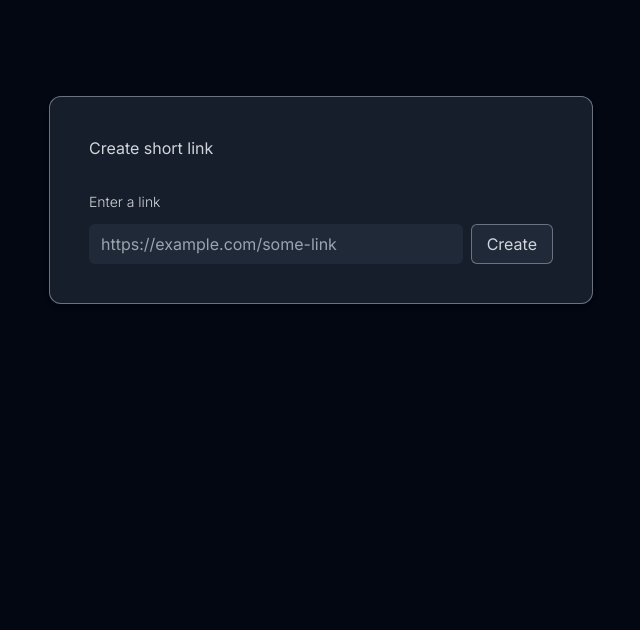
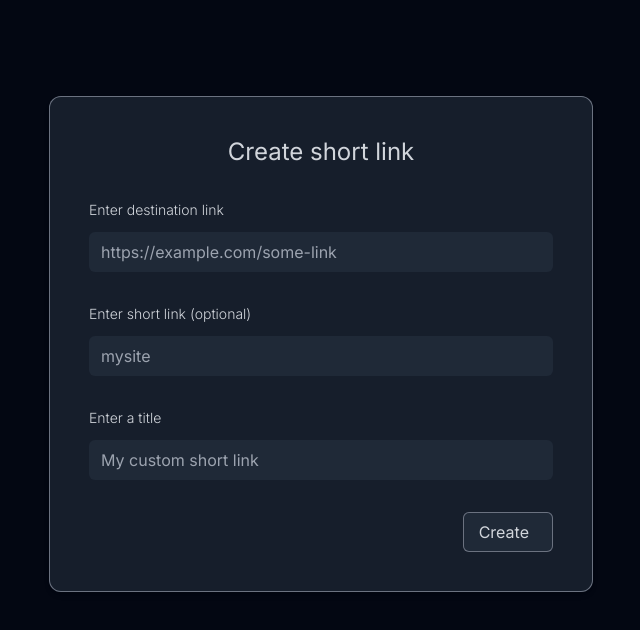
Before and after one commit to lucianoleyriaa/url-shortener, a Next.js app: page /shorten-link in a window 1280 px wide. Shown: the top 630 px of the page, without its empty margins (319-959 px from the left). Built offline with nearby package versions, Linux system fonts and the light colour scheme.

Commit message:
Feature: Add new fields to form

```diff
--- a/src/app/[link]/page.tsx
+++ b/src/app/[link]/page.tsx
@@ -12,7 +12,6 @@ export default async function LinkPage({ params }: Props) {
     return redirect(response.data?.url);
   }
 
-
-  // return redirect('http://localhost:3000/shorten-link')
+  return redirect(`${ process.env.HOST }/shorten-link`)
 
 }
--- a/src/components/Input.tsx
+++ b/src/components/Input.tsx
@@ -10,6 +10,7 @@ interface Props {
 export const Input = ({ type = 'text', onChange, placeholder, name }: Props) => {
   return (
     <input
+      name={ name }
       type={ type }
       onChange={ onChange }
       className="w-full py-2 px-3 rounded-md dark:bg-gray-800 dark:text-gray-300"
--- a/src/shortener/actions/shortener-actions.ts
+++ b/src/shortener/actions/shortener-actions.ts
@@ -4,25 +4,23 @@ import { errorHandler } from "@/lib/errors/errorHandler";
 import { NotFoundException } from "@/lib/errors/exceptions";
 import prisma from "@/lib/prisma";
 
-
-export const createShorUrl = async (url: string) => {
-
-  const getShortString = Math.random().toString(36).substring(2, 8);
-
-  // Validar que la url sea un url valida
+export const createShorUrl = async (url: string, customShortUrl: string, title: string) => {
+  const baseUrl = process.env.HOST;
+  let shortUrl = `${ baseUrl }/${ customShortUrl.length ? customShortUrl : Math.random().toString(36).substring(2, 8) }`;
 
   try {
     await prisma.shorten_urls.create({
       data: {
         url: url,
-        short_url: `${ process.env.HOST }/${ getShortString }`,
+        short_url: shortUrl,
+        title: title,
         clicks: 0,
       }
     })
 
     return {
       url,
-      shortUrl: `${ process.env.HOST }/${ getShortString }`,
+      shortUrl: shortUrl,
     }
   } catch (error) {
     // TODO: Manejar error
--- a/src/shortener/components/LinkCard.tsx
+++ b/src/shortener/components/LinkCard.tsx
@@ -1,20 +1,32 @@
 'use client'
 
+import React, { ChangeEvent, useState } from 'react'
+import { createShorUrl } from '@/shortener/actions';
 import { Input } from '@/components';
-import { createShorUrl } from '@/shortener/actions';
-import React, { useState } from 'react'
+
+const createShortUrlForm = {
+  url: '',
+  title: '',
+  customShortUrl: '',
+}
 
 export const LinkCard = () => {
 
-  const [url, setUrl] = useState<string>('');
+  const [createUrlForm, setCreateUrlForm] = useState(createShortUrlForm);
   const [shortenUrl, setShortenUrl] = useState('');
   const [loading, setLoading] = useState(false);
 
+  const onFormChange = (e: ChangeEvent<HTMLInputElement>) => {
+    setCreateUrlForm((state) => ({ ...state, [e.target.name]: e.target.value }));
+  }
+
   const onShort = async () => {
-    // TODO: Valid link
+    const { url, customShortUrl, title } = createUrlForm;
+    // TODO: Validar link y campo de titulo
+
     setLoading(true);
 
-    const response = await createShorUrl(url);
+    const response = await createShorUrl(url, customShortUrl, title);
 
     if (!response.error && response.shortUrl) {
       setShortenUrl(response.shortUrl);
@@ -26,23 +38,53 @@ export const LinkCard = () => {
 
   return (
     <div className="w-1/2 p-10 shadow-md ring-1 ring-inset ring-gray-300 rounded-xl dark:bg-gray-800/70 dark:ring-gray-500">
-      <h3 className='dark:text-gray-300'>Create short link</h3>
+      <h3 className='dark:text-gray-300 text-center text-2xl'>Create short link</h3>
       <div className="flex items-start gap-3 flex-col justify-start mt-8">
-        <label htmlFor="" className='dark:text-gray-300 text-sm font-light'>Enter a link</label>
-        <div className='flex gap-2 items-center w-full'>
+        <label htmlFor='link' className='dark:text-gray-300 text-sm font-light'>Enter destination link</label>
+        <div className='w-full'>
           <Input
-            onChange={ (e) => setUrl(e.target.value) }
+            onChange={ (e) => onFormChange(e) }
             placeholder='https://example.com/some-link'
-            name='link'
+            name='url'
           />
-          <button
-            onClick={ onShort }
-            className="py-2 px-4 rounded-md bg-green-400 text-white dark:bg-gray-800 dark:text-gray-300 dark:ring-1 dark:ring-inset dark:ring-gray-500"
-          >
-            Create
-          </button>
 
         </div>
+      </div>
+
+      <div className='flex items-start gap-3 flex-col justify-start mt-8'>
+        <label htmlFor='shortLink' className='dark:text-gray-300 text-sm font-light'>Enter short link (optional)</label>
+        <div className='w-full'>
+          <Input
+            onChange={ (e) => onFormChange(e) }
+            placeholder='mysite'
+            name='customShortUrl'
+          />
+        </div>
+      </div>
+
+      <div className='flex items-start gap-3 flex-col justify-start mt-8'>
+        <label htmlFor='shortLink' className='dark:text-gray-300 text-sm font-light'>Enter a title</label>
+        <div className='w-full'>
+          <Input
+            onChange={ (e) => onFormChange(e) }
+            placeholder='My custom short link'
+            name='title'
+          />
+        </div>
+      </div>
+
+      <div className='flex justify-end mt-8'>
+        <button onClick={ onShort } type="button" className="py-2 px-4 flex items-center rounded-md bg-green-400 text-white dark:bg-gray-800 dark:text-gray-300 dark:ring-1 dark:ring-inset dark:ring-gray-500">
+          <span className='mr-2'>Create</span>
+          {
+            loading && (
+              <svg aria-hidden="true" role="status" className="inline w-5 h-5 text-gray-200 animate-spin dark:text-gray-600" viewBox="0 0 100 101" fill="none" xmlns="http://www.w3.org/2000/svg">
+                <path d="M100 50.5908C100 78.2051 77.6142 100.591 50 100.591C22.3858 100.591 0 78.2051 0 50.5908C0 22.9766 22.3858 0.59082 50 0.59082C77.6142 0.59082 100 22.9766 100 50.5908ZM9.08144 50.5908C9.08144 73.1895 27.4013 91.5094 50 91.5094C72.5987 91.5094 90.9186 73.1895 90.9186 50.5908C90.9186 27.9921 72.5987 9.67226 50 9.67226C27.4013 9.67226 9.08144 27.9921 9.08144 50.5908Z" fill="currentColor"/>
+                <path d="M93.9676 39.0409C96.393 38.4038 97.8624 35.9116 97.0079 33.5539C95.2932 28.8227 92.871 24.3692 89.8167 20.348C85.8452 15.1192 80.8826 10.7238 75.2124 7.41289C69.5422 4.10194 63.2754 1.94025 56.7698 1.05124C51.7666 0.367541 46.6976 0.446843 41.7345 1.27873C39.2613 1.69328 37.813 4.19778 38.4501 6.62326C39.0873 9.04874 41.5694 10.4717 44.0505 10.1071C47.8511 9.54855 51.7191 9.52689 55.5402 10.0491C60.8642 10.7766 65.9928 12.5457 70.6331 15.2552C75.2735 17.9648 79.3347 21.5619 82.5849 25.841C84.9175 28.9121 86.7997 32.2913 88.1811 35.8758C89.083 38.2158 91.5421 39.6781 93.9676 39.0409Z" fill="#1C64F2"/>
+              </svg>
+            )
+          }
+        </button>
       </div>
 
       {
```
Also changed, not shown: 1 other file (tests, documents, lock files or other folders).
